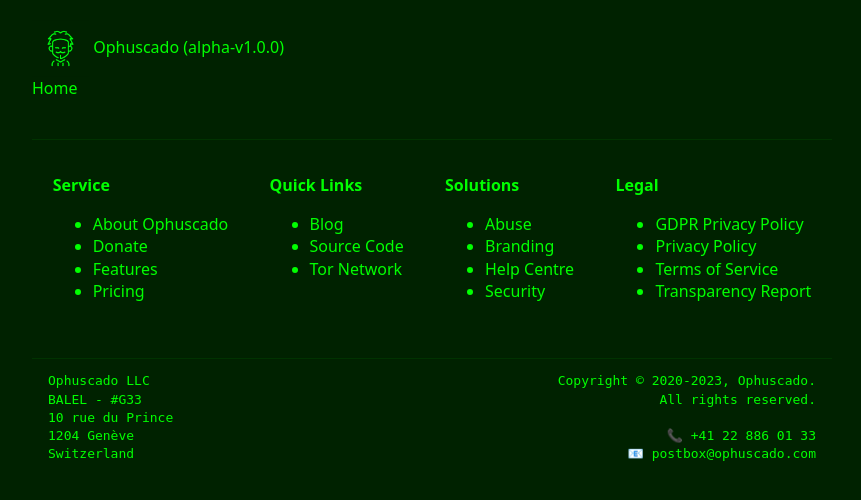
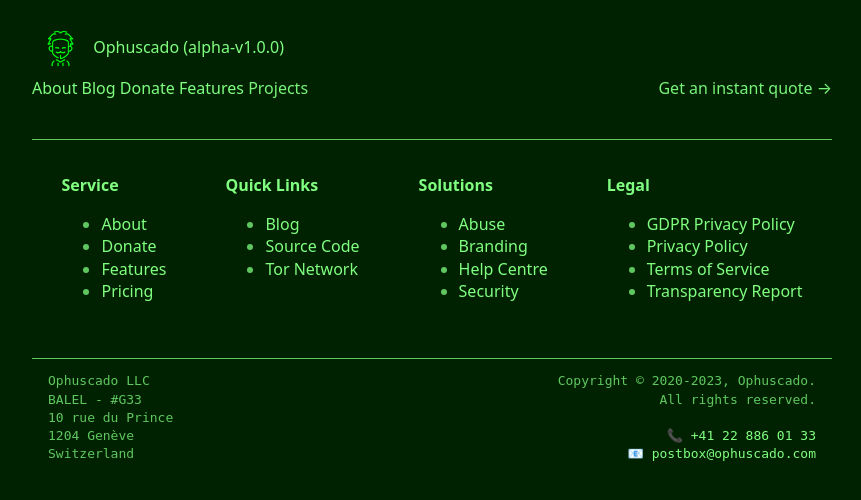
Before and after one commit to Ophuscado/back-end, a Python web app: template templates/prerender-default.html in a window 1280 px wide. Shown: the top 500 px of the page, without its empty margins (208-1069 px from the left). Run offline with Jinja, Linux system fonts and the light colour scheme; the template is opened without the code that fills it, so the values that code supplies are empty.

Commit message:
Minor changes

```diff
--- a/assets/prerender-colours.css
+++ b/assets/prerender-colours.css
@@ -1,22 +1,26 @@
 :root {
-  --background-body: #002200;
-  --background: #002200;
-  --background-alt: #002200;
-  --selection: #003300;
-  --text-main: #00ff00;
-  --text-bright: #00ff00;
-  --text-muted: #00ff00;
-  --links: #00ff00;
-  --focus: #003300;
-  --border: #003300;
-  --code: #002200;
-  --animation-duration: 0.2s;
-  --button-hover: #002200;
-  --scrollbar-thumb: #002200;
-  --scrollbar-thumb-hover: #003300;
-  --form-placeholder: #00ff00;
-  --form-text: #00ff00;
-  --variable: #00ff00;
-  --highlight: #003300;
-  --select-arrow: #00ff00;
+  /* Green (Ophuscado LLC) */
+  --foreground-rgb: 127.5, 255, 127.5;
+  --background-body: #020;
+
+  /* Elements */
+  --background: rgba(var(--foreground-rgb), 0.2);
+  --background-alt: rgba(var(--foreground-rgb), 0.1);
+  --selection: rgba(var(--foreground-rgb), 0.2);
+  --text-main: rgba(var(--foreground-rgb), 0.95);
+  --text-bright: rgba(var(--foreground-rgb), 1);
+  --text-muted: rgba(var(--foreground-rgb), 0.75);
+  --links: rgba(var(--foreground-rgb), 1);
+  --focus: rgba(var(--foreground-rgb), 0.75);
+  --border: rgba(var(--foreground-rgb), 0.75);
+  --code: rgba(var(--foreground-rgb), 0.75);
+  --animation-duration: 0.1s;
+  --button-hover: rgba(var(--foreground-rgb), 0.75);
+  --scrollbar-thumb: rgba(var(--foreground-rgb), 0.75);
+  --scrollbar-thumb-hover: rgba(var(--foreground-rgb), 0.75);
+  --form-placeholder: rgba(var(--foreground-rgb), 0.75);
+  --form-text: rgba(var(--foreground-rgb), 0.75);
+  --variable: rgba(var(--foreground-rgb), 0.75);
+  --highlight: rgba(var(--foreground-rgb), 0.75);
+  --select-arrow: rgba(var(--foreground-rgb), 0.1);
 }
--- a/templates/prerender-default.html
+++ b/templates/prerender-default.html
@@ -23,10 +23,15 @@
   </a>
   <nav style="display: flex; justify-content: space-between;">
     <div>
-      <a href="/">Home</a>
+      <a href="/about">About</a>
+      <a href="/blog">Blog</a>
+      <a href="/donate">Donate</a>
+      <a href="/features">Features</a>
+      Projects
     </div>
     <div>
       <!-- <a href="/start-free-trial">Start free trial</a> -->
+      Get an instant quote &RightArrow;
     </div>
   </nav>
 
@@ -56,7 +61,7 @@
     <div>
       <h4>Service</h4>
       <ul>
-        <li><a href="/about">About Ophuscado</a></li>
+        <li><a href="/about">About</a></li>
         <li><a href="/donate">Donate</a></li>
         <li><a href="/features">Features</a></li>
         <li><a href="/pricing">Pricing</a></li>
```
Also changed, not shown: content/home.md (+2 -2 lines), views/__init__.py (added).
